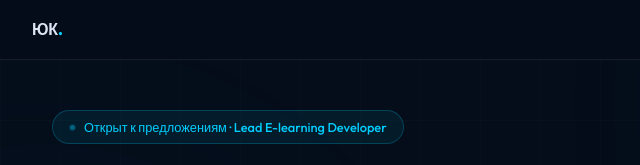
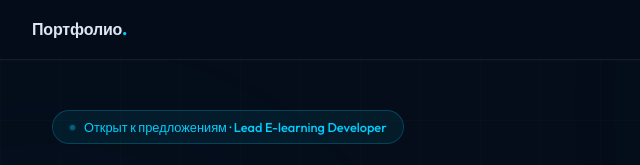
Before and after one commit to kantsurak1989-ui/portfolio, a website: page index.html in a window 1280 px wide. Shown: the top 165 px of the page, 0-640 px from the left. Drawn offline with Linux system fonts and the light colour scheme.

Commit message:
Update index.html

```diff
--- a/index.html
+++ b/index.html
@@ -304,7 +304,7 @@ const C = {
 
 <!-- NAV -->
 <nav>
-  <a href="#" class="nl">ЮК<em>.</em></a>
+  <a href="#" class="nl">Портфолио<em>.</em></a>
   <ul class="nli">
     <li><a href="#workflow">AI-процесс</a></li>
     <li><a href="#cases">Кейсы</a></li>
```
